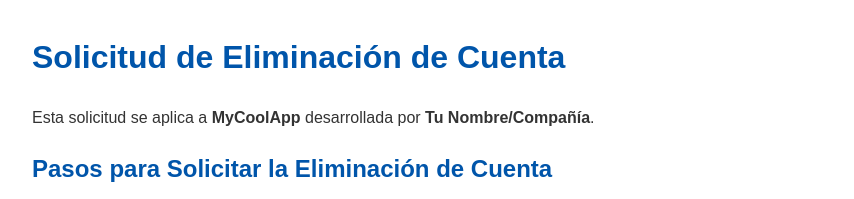
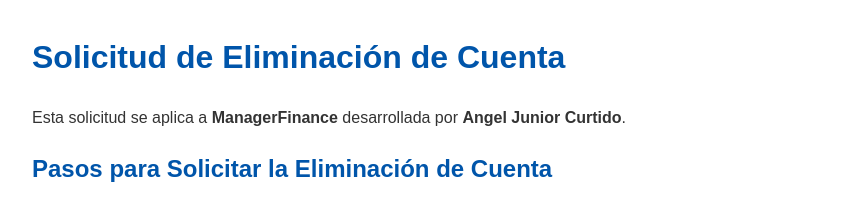
Before and after one commit to angeljrcurtido/eliminar-cuenta, a plain HTML site: page index.html in a window 1280 px wide. Shown: the top 199 px of the page, without its empty margins (208-1062 px from the left). Drawn offline with Linux system fonts and the light colour scheme.

Commit message:
Update index.html

```diff
--- a/index.html
+++ b/index.html
@@ -2,7 +2,7 @@
 <html lang="es">
 <head>
   <meta charset="UTF-8">
-  <title>Solicitud de Eliminación de Cuenta - MyCoolApp</title>
+  <title>Solicitud de Eliminación de Cuenta - ManagerFinance</title>
   <style>
     body {
       font-family: Arial, sans-serif;
@@ -24,7 +24,7 @@
 <body>
   <h1>Solicitud de Eliminación de Cuenta</h1>
   <p>
-    Esta solicitud se aplica a <strong>MyCoolApp</strong> desarrollada por <strong>Tu Nombre/Compañía</strong>.
+    Esta solicitud se aplica a <strong>ManagerFinance</strong> desarrollada por <strong>Angel Junior Curtido</strong>.
   </p>
 
   <h2>Pasos para Solicitar la Eliminación de Cuenta</h2>
```
